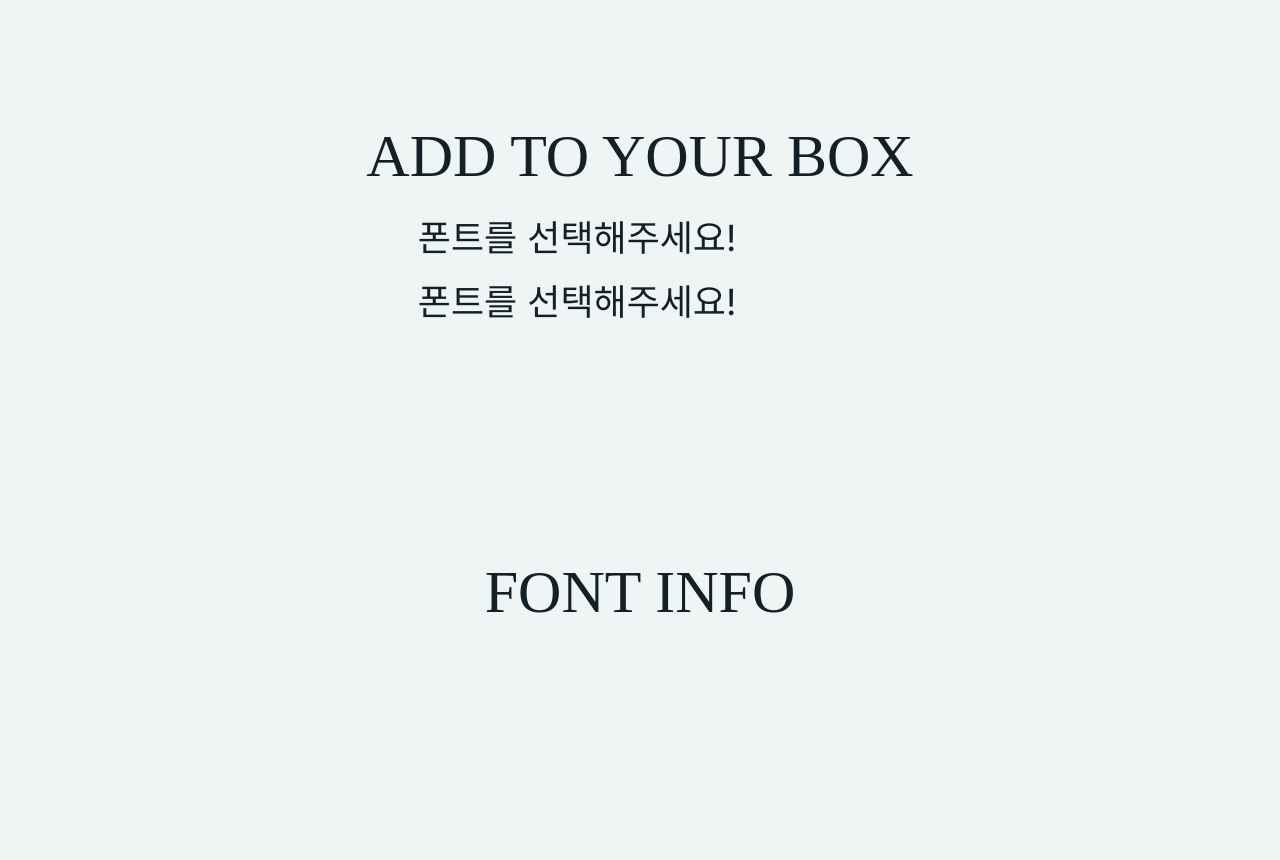
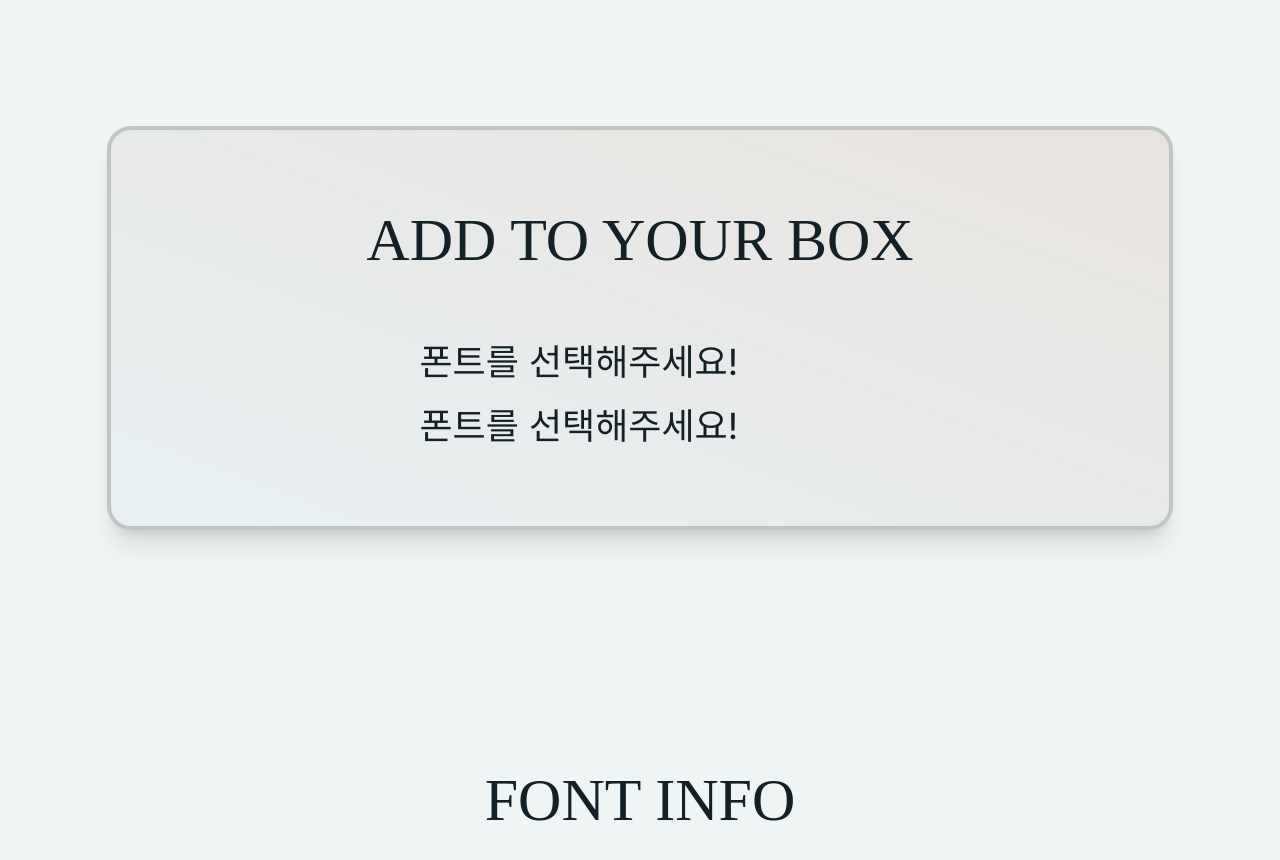
Before and after one commit to wrryu09/TYPOLAB, a Next.js app in the folder typolab/: page /pair in a window 1280 px wide. Shown: the part 1120-1980 px from the top of the page. Built offline with nearby package versions, Linux system fonts and the light colour scheme; a web font is replaced by a local one.

Commit message:
💄 add BoxSection bg

```diff
--- a/typolab/src/containers/pair/BoxSection.tsx
+++ b/typolab/src/containers/pair/BoxSection.tsx
@@ -16,8 +16,8 @@ type Props = {
 
 const BoxSection = (props: Props) => {
   return (
-    <div className="w-full mb-60">
-      <h1 className={props.subTitleStyle}>ADD TO YOUR BOX</h1>
+    <div className="w-full py-20 mb-60 bg-gradient-to-tr from-[#4f93ab0b] to-[#b66f441f] border-4 border-lightGrey rounded-3xl shadow-xl">
+      <h1 className={`${props.subTitleStyle} mb-10`}>ADD TO YOUR BOX</h1>
       <div className="flex flex-col items-center gap-y-6">
         {/* 1st set */}
         <BoxSet
```
